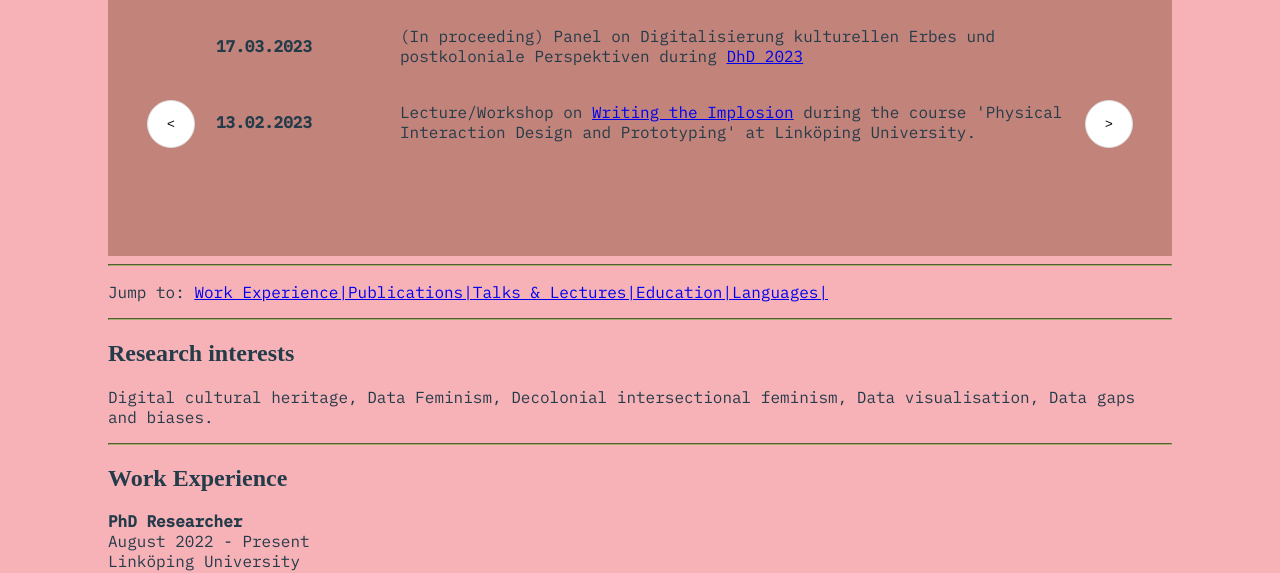
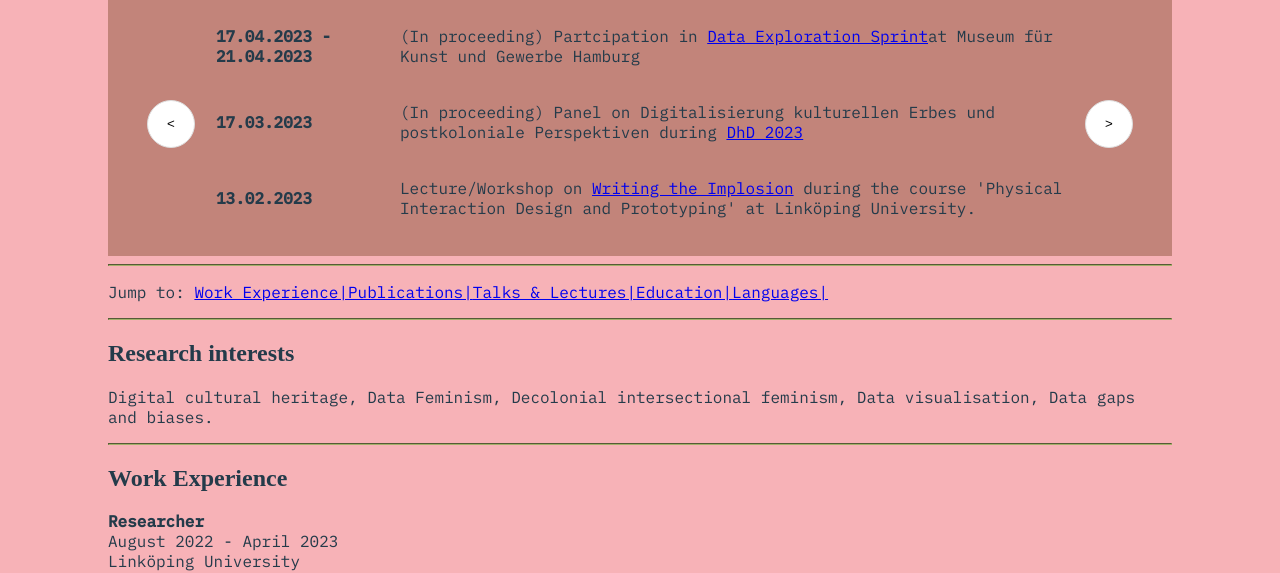
Before and after one commit to alltheakhlaq/alltheakhlaq.github.io, a Gatsby site: page /research in a window 1280 px wide. Shown: the part 233-806 px from the top of the page. Built offline with nearby package versions, Linux system fonts and the light colour scheme; Gatsby itself is replaced by a stand-in of ours; a web font is replaced by a local one.

Commit message:
update research activities content and PhD time

```diff
--- a/src/components/RecentActivities.js
+++ b/src/components/RecentActivities.js
@@ -9,6 +9,22 @@ const RecentActivities = () => {
       <h2>Recent activities</h2>
       <RecentActivitiesSlider>
         <table>
+          <tr>
+            <th>
+              <p>
+                <b> 17.04.2023 - 21.04.2023 </b>
+              </p>
+            </th>
+            <td>
+              <p>
+                (In proceeding) Partcipation in&nbsp;
+                <a href="https://www.mkg-hamburg.de/en/neo-lab">
+                  Data Exploration Sprint
+                </a>
+                at Museum für Kunst und Gewerbe Hamburg
+              </p>
+            </td>
+          </tr>
           <tr>
             <th>
               <p>
--- a/src/pages/research.js
+++ b/src/pages/research.js
@@ -31,8 +31,8 @@ const Research = () => {
         <hr></hr>
         <h1 id="xp">Work Experience</h1>
         <p>
-          <b>PhD Researcher </b>
-          <br></br> August 2022 - Present <br></br>Linköping University
+          <b>Researcher </b>
+          <br></br> August 2022 - April 2023 <br></br>Linköping University
           <br></br>
           Norrköping, Sweden
         </p>
```
